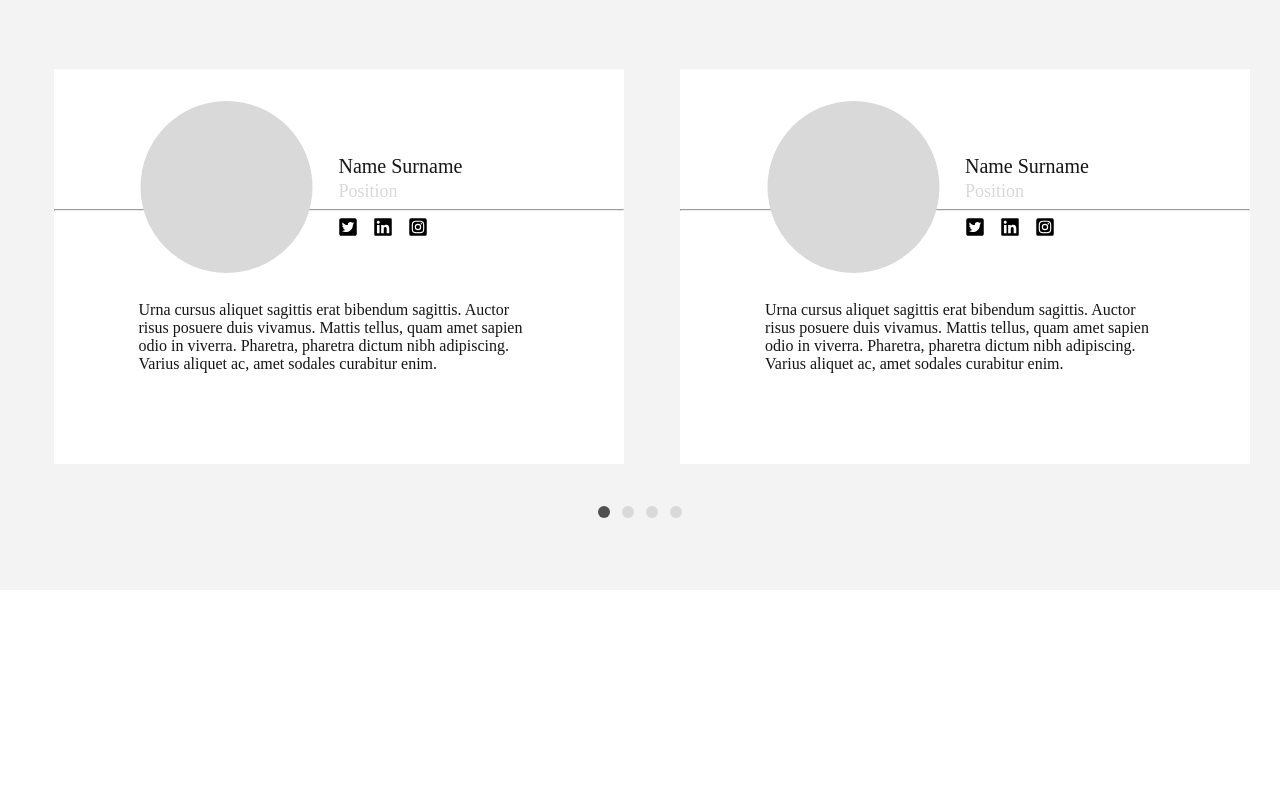
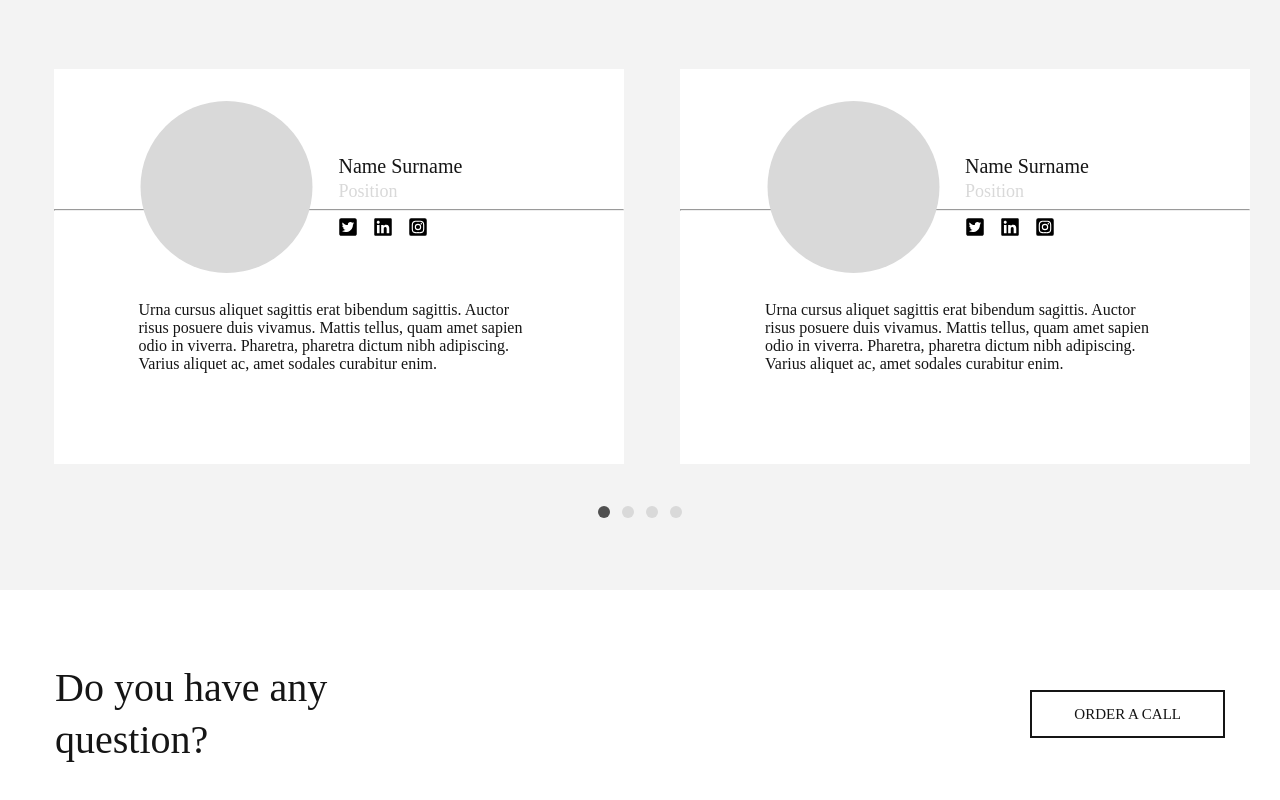
Before and after one commit to Netlonde/design-studio-page, a Next.js app: page /home in a window 1280 px wide. Shown: the part 3837-4637 px from the top of the page. Before the commit the page ends 4427 px from the top, so only its background shows below. Built offline with nearby package versions, Linux system fonts and the light colour scheme.

Commit message:
feat: questions section

```diff
--- a/src/app/home/page.tsx
+++ b/src/app/home/page.tsx
@@ -7,6 +7,7 @@ import OurServices from "@/components/ourServices/ourServices";
 import OurPortfolio from "@/components/ourPortfolio/ourPortfolio";
 import OurPricing from "@/components/ourPricing/ourPricing";
 import WhatPeopleSay from "@/components/whatPeopleSay/whatPeopleSay";
+import Questions from "@/components/questions/questions";
 
 export const metadata = {
   title: "Home",
@@ -25,6 +26,7 @@ export default function Home() {
         <OurPortfolio />
         <OurPricing />
         <WhatPeopleSay />
+        <Questions />
       </main>
     </Background>
   );
--- a/src/components/index.ts
+++ b/src/components/index.ts
@@ -6,3 +6,4 @@ export * from "./customButtom/customButtom";
 export * from "./ourPortfolio/ourPortfolio";
 export * from "./ourPricing/ourPricing";
 export * from "./whatPeopleSay/whatPeopleSay";
+export * from "./questions/questions";
--- /dev/null
+++ b/src/components/questions/questions.controller.ts
@@ -0,0 +1,6 @@
+function useQuestionsController() {
+  const nameTest = "Welcome to Questions";
+  return { nameTest };
+}
+
+export default useQuestionsController;
--- /dev/null
+++ b/src/components/questions/questions.style.ts
@@ -0,0 +1,21 @@
+import styled from "styled-components";
+
+const Container = styled.div`
+  display: flex;
+  align-items: center;
+  padding: 72px 135px;
+  gap: 72px;
+  justify-content: space-between;
+  width: 1440px;
+
+  .title {
+    width: 300px;
+    font-family: "Poppins";
+    font-weight: 400;
+    font-size: 40px;
+    line-height: 130%;
+    color: #151515;
+  }
+`;
+
+export default Container;
--- /dev/null
+++ b/src/components/questions/questions.tsx
@@ -0,0 +1,17 @@
+"use client";
+import Image from "next/image";
+import useQuestionsController from "./questions.controller";
+import Container from "./questions.style";
+
+import Star from "../../assets/images/icon-star.svg";
+import CustomButtom from "../customButtom/customButtom";
+
+export default function Questions() {
+  const { nameTest } = useQuestionsController();
+  return (
+    <Container>
+      <h2 className="title">Do you have any question?</h2>
+      <CustomButtom text="ORDER A CALL" />
+    </Container>
+  );
+}
```
